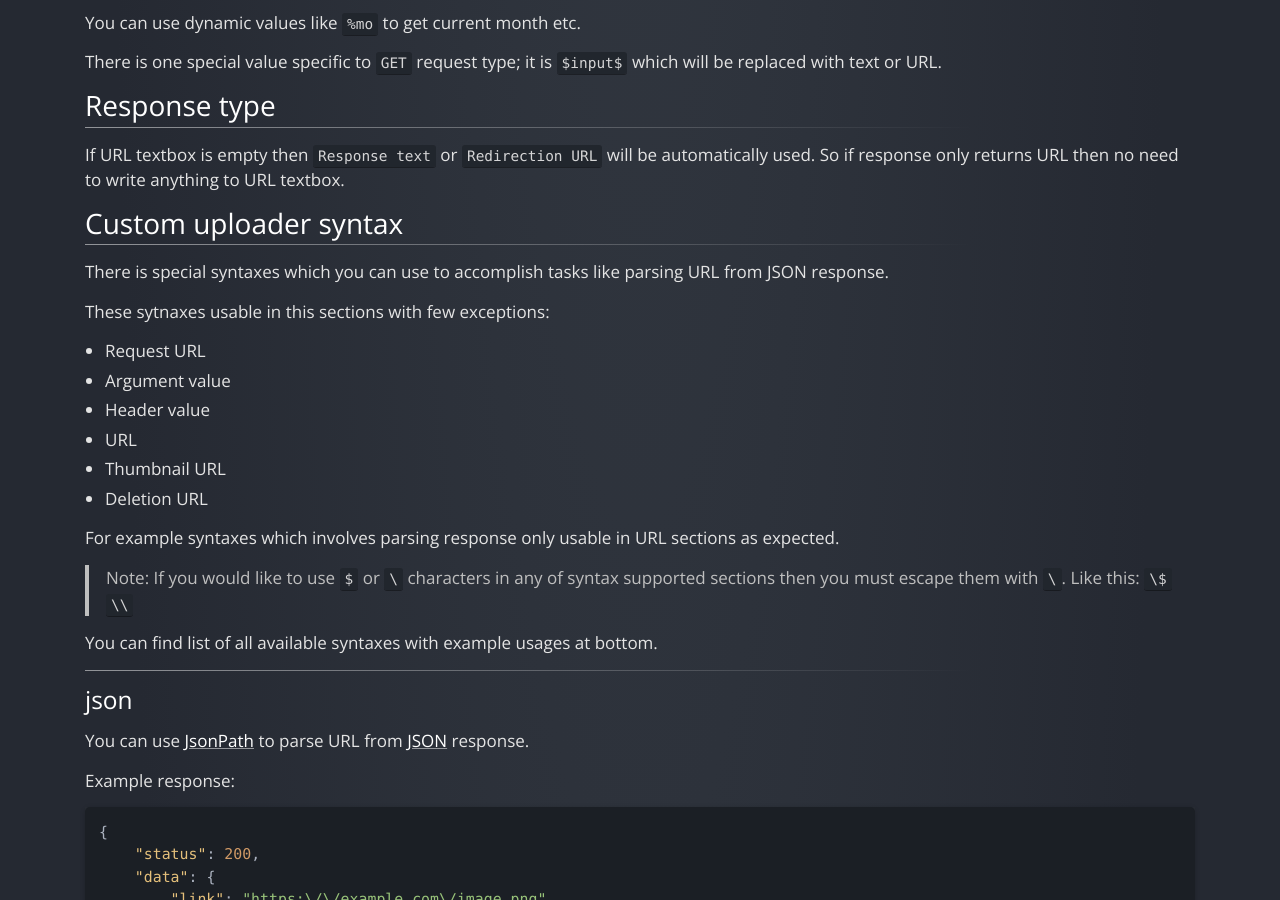
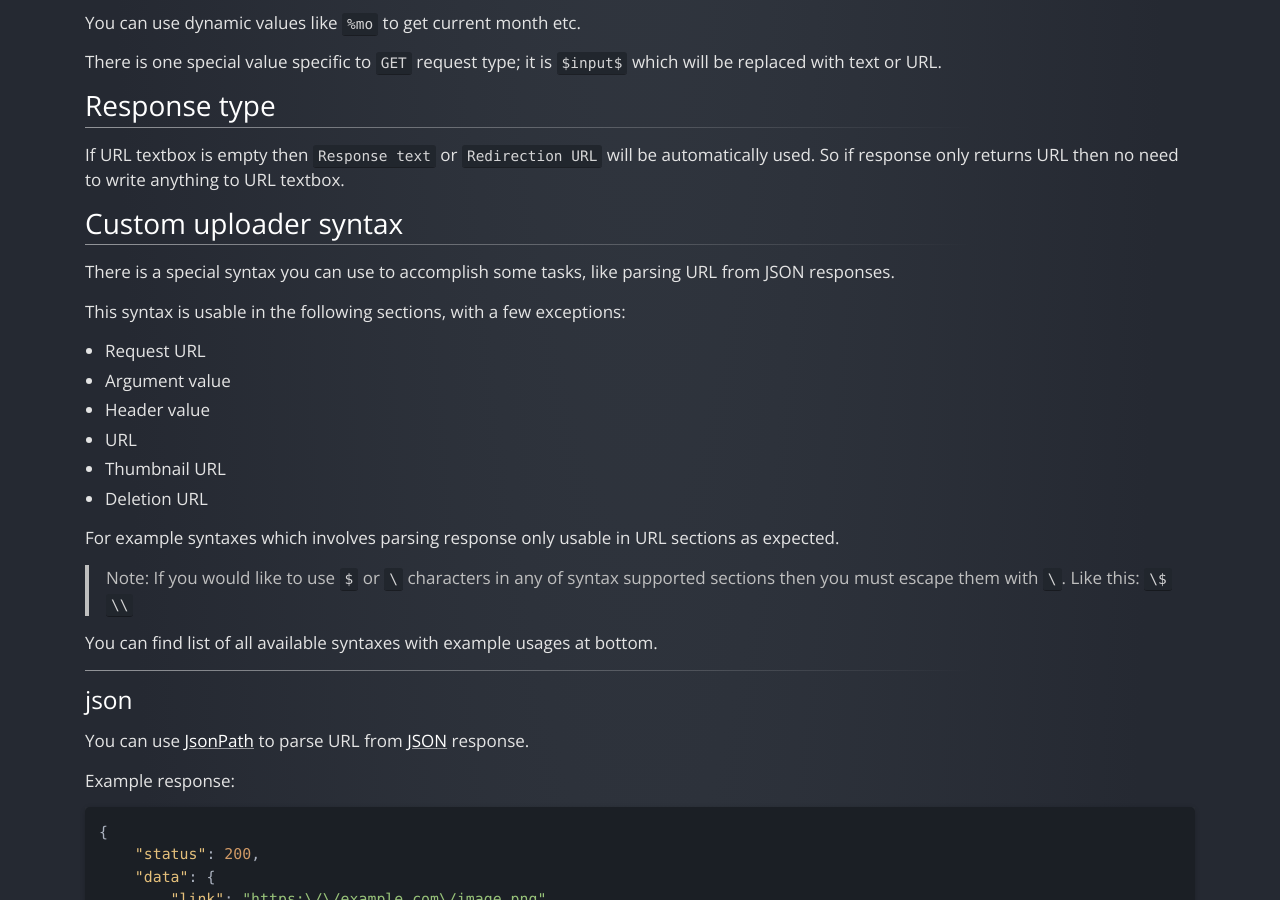
Before and after one commit to ShareX/sharex.github.io, a Jekyll site: the page built from docs/custom-uploader.md, in a window 1280 px wide and 900 px high, scrolled down 1516 px. Built offline with Jekyll 4.4.1, drawn with Linux system fonts in a browser that asks for light colours.

Commit message:
Fix Engilsh issues

```diff
--- a/docs/custom-uploader.md
+++ b/docs/custom-uploader.md
@@ -59,9 +59,9 @@ If URL textbox is empty then `Response text` or `Redirection URL` will be automa
 
 ## Custom uploader syntax
 
-There is special syntaxes which you can use to accomplish tasks like parsing URL from JSON response.
+There is a special syntax you can use to accomplish some tasks, like parsing URL from JSON responses.
 
-These sytnaxes usable in this sections with few exceptions:
+This syntax is usable in the following sections, with a few exceptions:
 
 * Request URL
 * Argument value
```
Also changed, not shown: changelog/index.md (+2 -2 lines).
